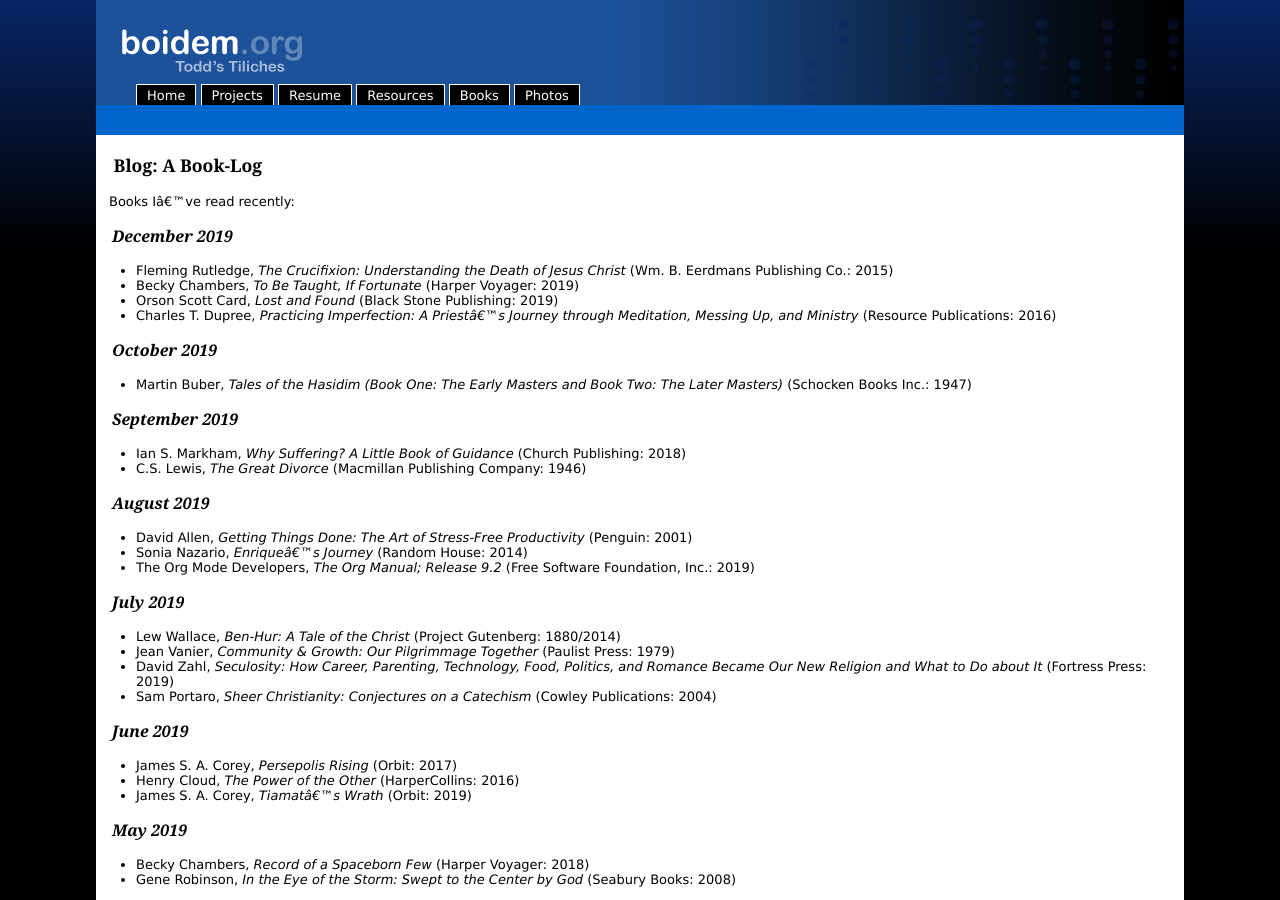
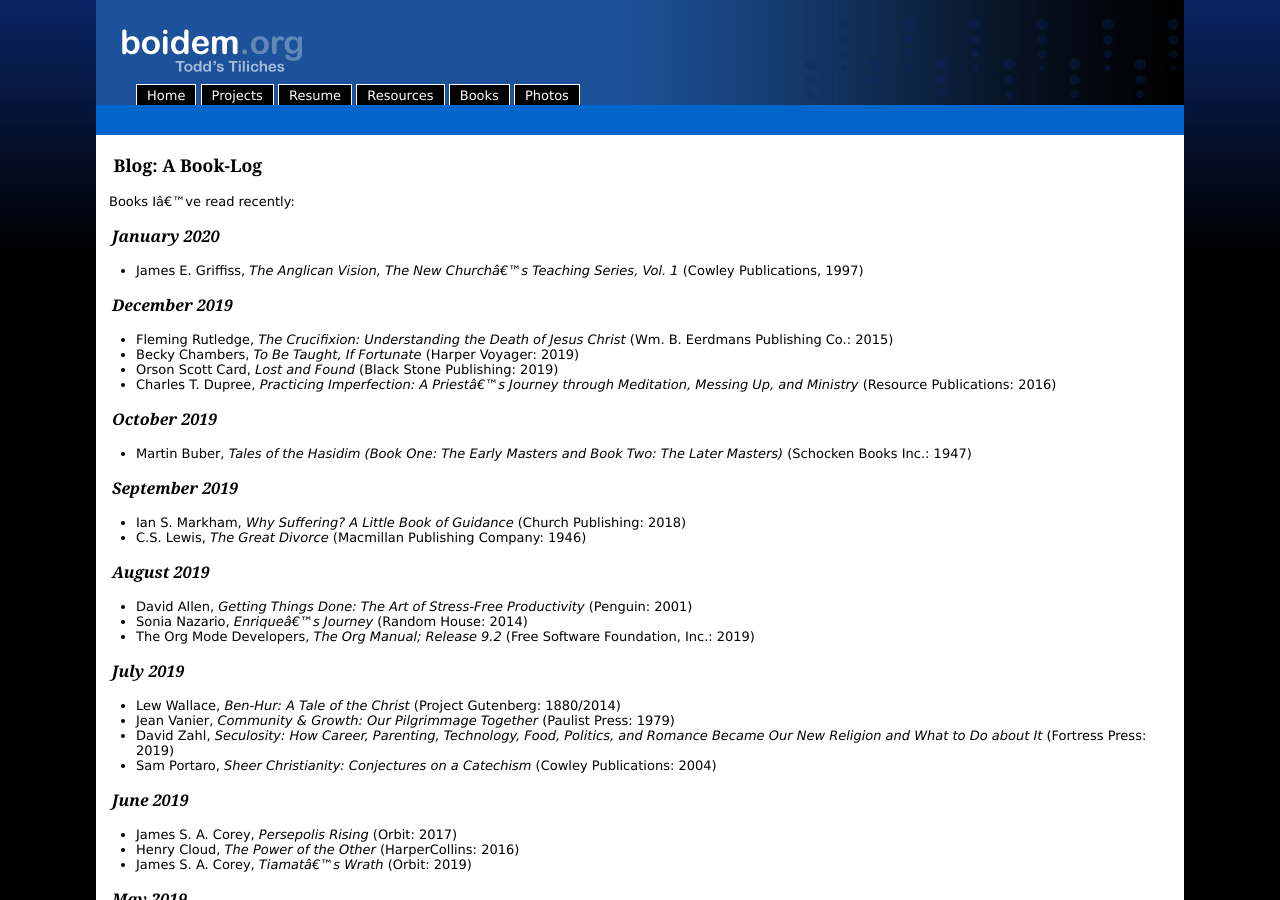
Before and after one commit to toddfoster/toddfoster.github.com, a Jekyll site: the page built from books.md, in a window 1280 px wide and 900 px high. Built offline with Jekyll 4.4.1, drawn with Linux system fonts in a browser that asks for light colours.

Commit message:
Griffiss

```diff
--- a/books.md
+++ b/books.md
@@ -6,6 +6,9 @@ layout: default
 # Blog: A Book-Log
 
 Books I've read recently:
+
+## January 2020
+* James E. Griffiss, _The Anglican Vision, The New Church's Teaching Series, Vol. 1_ (Cowley Publications, 1997)
 
 ## December 2019
 * Fleming Rutledge, _The Crucifixion: Understanding the Death of Jesus Christ_ (Wm. B. Eerdmans Publishing Co.: 2015)
```
